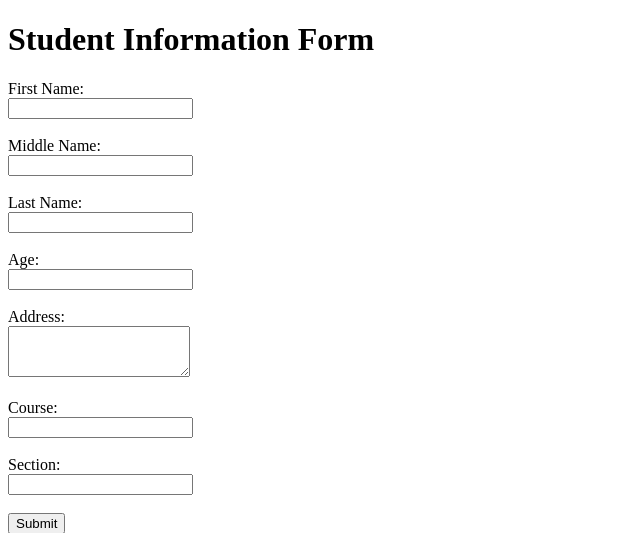
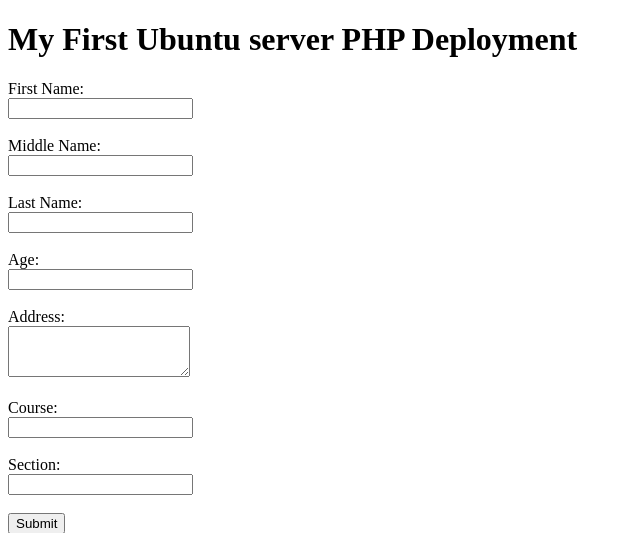
Before and after one commit to mayang-123/Test3, a PHP site: page / in a window 1280 px wide. Shown: the top 533 px of the page, without its empty margins (0-640 px from the left). Run offline with PHP 8.4, Linux system fonts and the light colour scheme.

Commit message:
index.php

```diff
--- a/index.php
+++ b/index.php
@@ -6,7 +6,7 @@
     <title>My First Ubuntu server PHP Deployment</title>
 </head>
 <body>
-    <h1>Student Information Form</h1>
+    <h1>My First Ubuntu server PHP Deployment</h1>
     <form action="submit_form.php" method="post">
         <label for="fname">First Name:</label><br>
         <input type="text" id="fname" name="fname" required><br><br>
```
